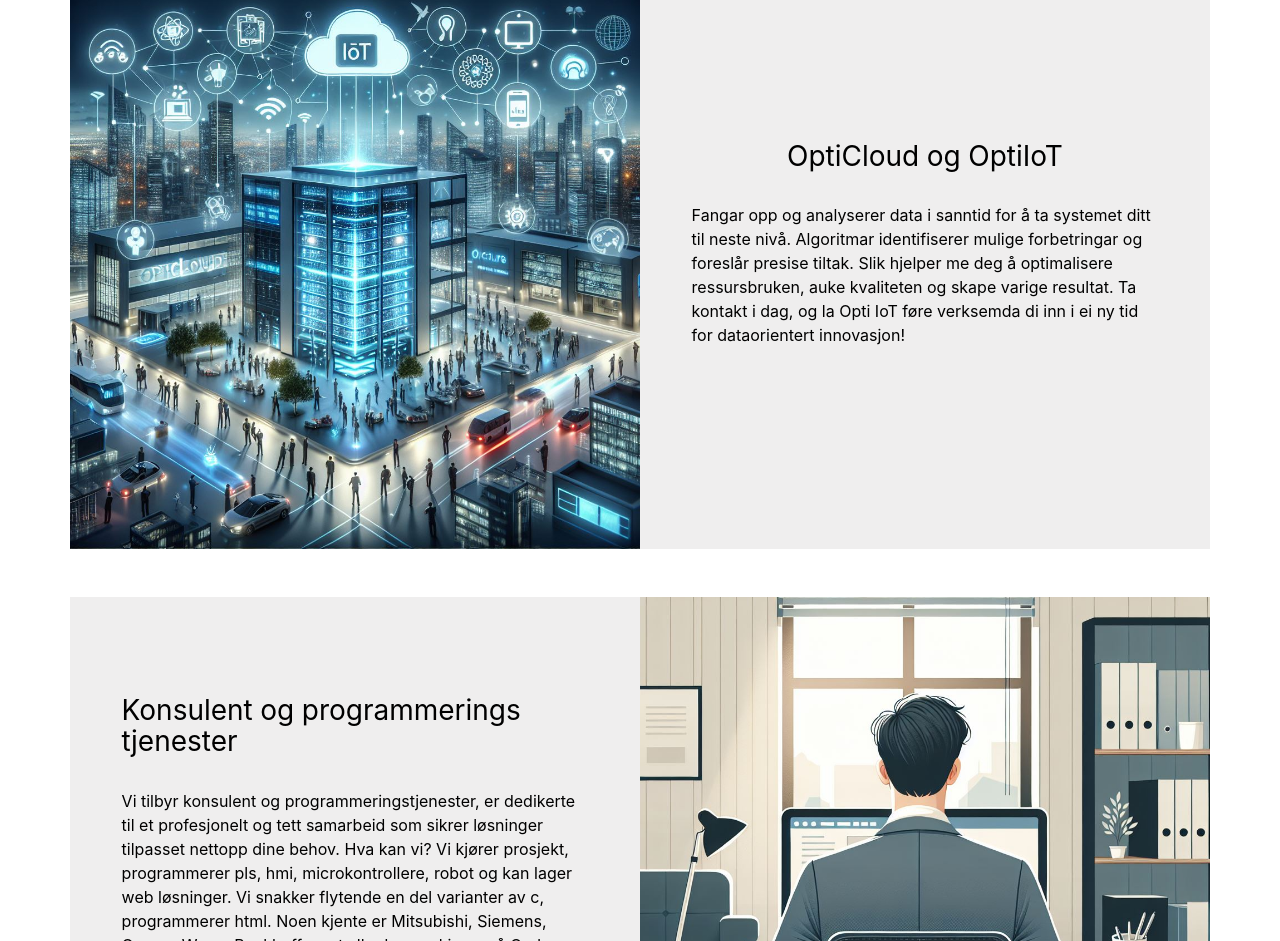
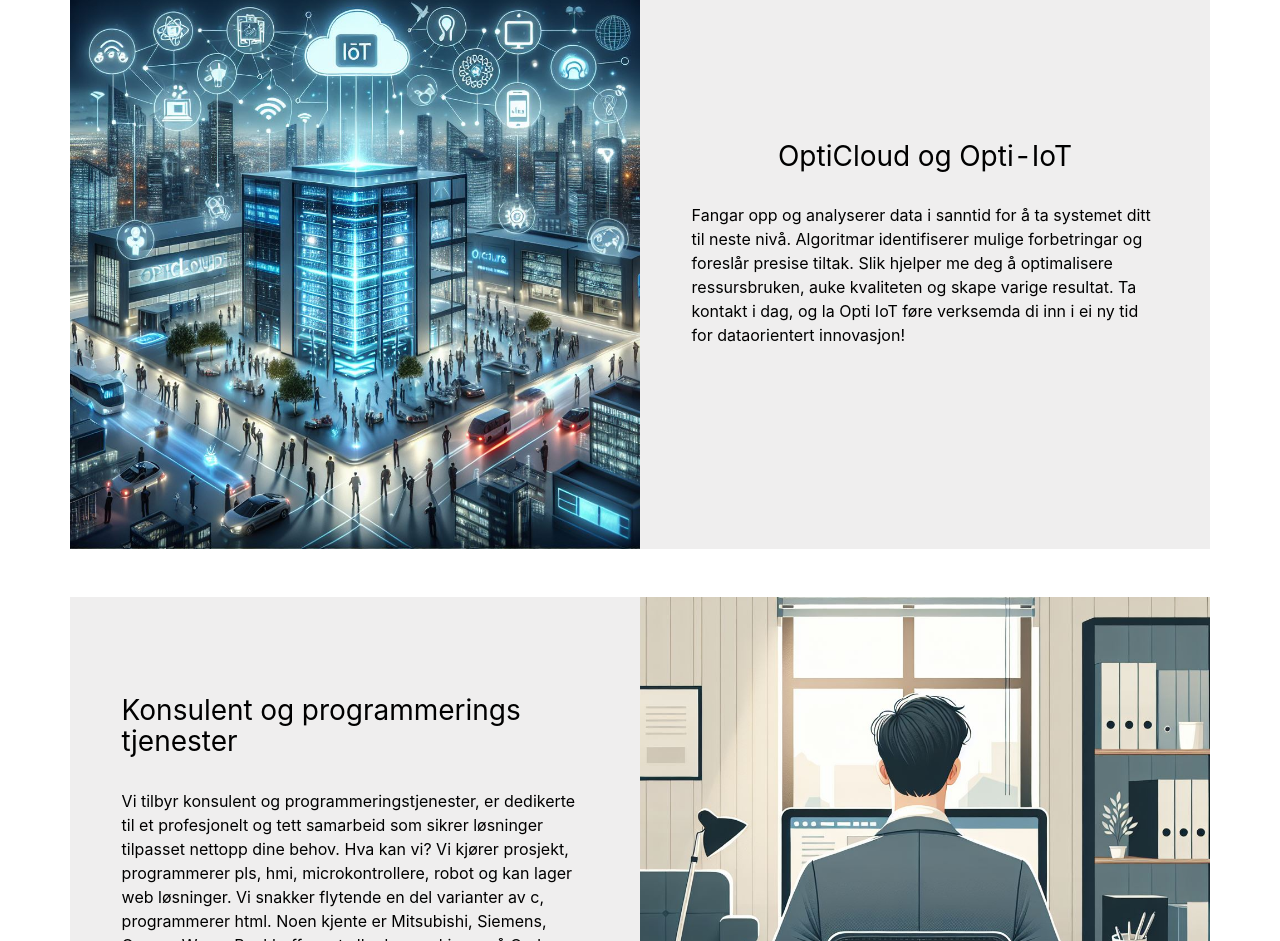
Before and after one commit to Optiramas/opticloud, a SvelteKit app: page / in a window 1280 px wide. Shown: the part 1483-2424 px from the top of the page. Built offline with nearby package versions, Linux system fonts and the light colour scheme.

Commit message:
new commit

```diff
--- a/src/routes/+page.svelte
+++ b/src/routes/+page.svelte
@@ -225,7 +225,7 @@
             </div>
             <!-- Teksten -->
             <div class="col-sm-6 order-sm-2 order-1 d-flex flex-column justify-content-center align-items-center text-container frame">
-                <h3>OptiCloud og OptiIoT</h3>
+                <h3>OptiCloud og Opti-IoT</h3>
                 <p>Fangar opp og analyserer data i sanntid for å ta systemet ditt til neste nivå. Algoritmar identifiserer mulige forbetringar og foreslår presise tiltak. Slik hjelper me deg å optimalisere ressursbruken, auke kvaliteten og skape varige resultat. Ta kontakt i dag, og la Opti IoT føre verksemda di inn i ei ny tid for dataorientert innovasjon!</p>
                 <br>
             </div>
```
